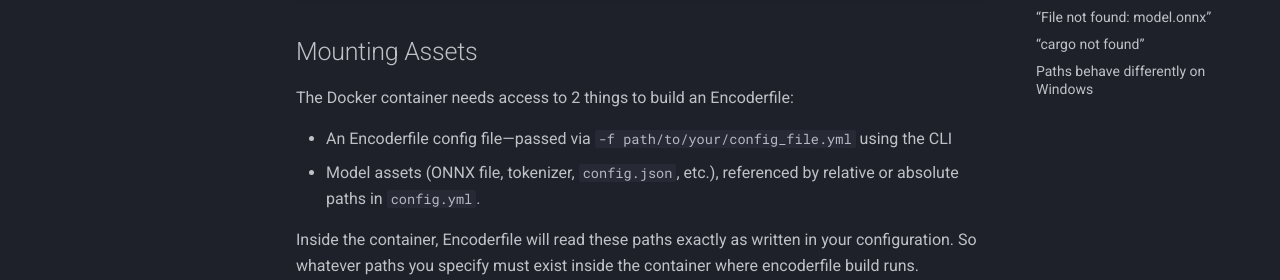
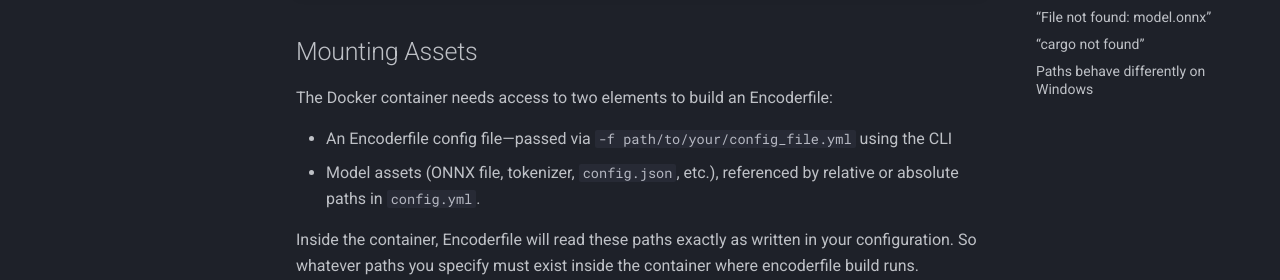
Before and after one commit to mozilla-ai/encoderfile, an MkDocs documentation site: the page built from docs/building_encoderfiles/docker.md, in a window 1280 px wide and 900 px high, scrolled down 402 px. Shown: the part 172-452 px from the top of the window. Built offline with MkDocs 1.6.1 and Material for MkDocs 9.7.7, drawn with Linux system fonts in a browser that asks for light colours; comment, search, counter and statistics services are not loaded.

Commit message:
Update docs/building_encoderfiles/docker.md
Co-authored-by: javiermtorres <javier@mozilla.ai>

```diff
--- a/docs/building_encoderfiles/docker.md
+++ b/docs/building_encoderfiles/docker.md
@@ -15,7 +15,7 @@
 
 ## Mounting Assets
 
-The Docker container needs access to 2 things to build an Encoderfile:
+The Docker container needs access to two elements to build an Encoderfile:
 
 - An Encoderfile config file—passed via `-f path/to/your/config_file.yml` using the CLI
 - Model assets (ONNX file, tokenizer, `config.json`, etc.), referenced by relative or absolute paths in `config.yml`.
```
